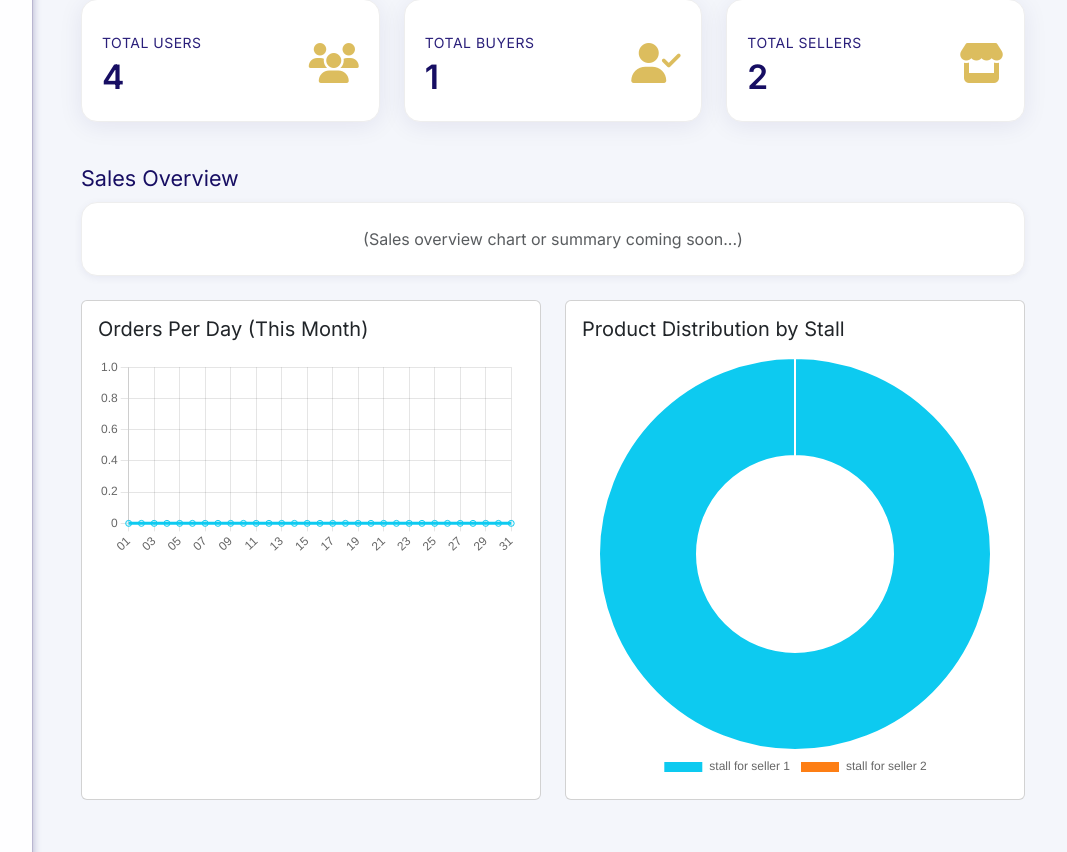
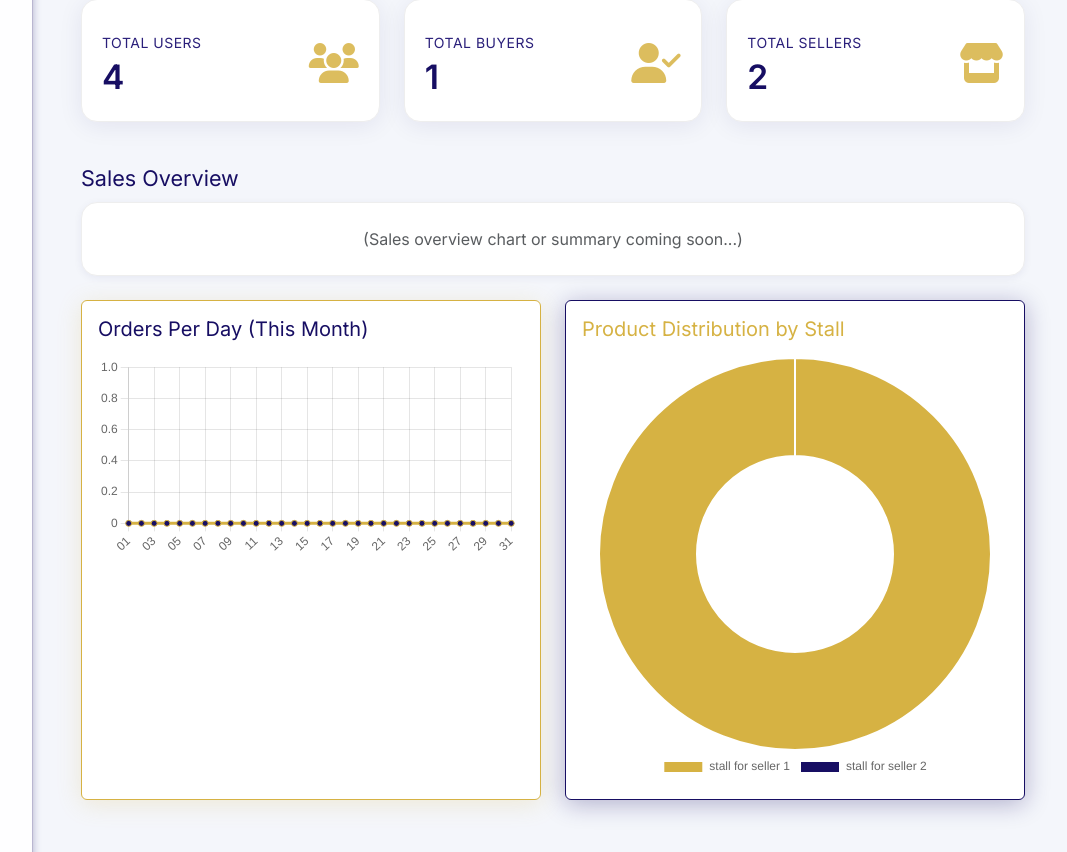
Before and after one commit to riecodes/eats-dyci-canteen, a PHP site: page / in a window 1280 px wide. Shown: the part 576-1428 px from the top of the page, without its empty margins (207-1274 px from the left). Run offline with PHP 8.4, Linux system fonts and the light colour scheme; a user stored in the database is signed in; data comes from the database, SQL or seed files in the repository; data that the repository does not hold is empty.

Commit message:
Enhance admin dashboard styling and chart configurations. Updated card styles for data visualizations with new borders and shadows, improved chart color settings using CSS variables, and implemented a dynamic color palette for the product distribution doughnut chart.

```diff
--- a/pages/admin_dashboard.php
+++ b/pages/admin_dashboard.php
@@ -166,14 +166,14 @@ foreach ($stmt->fetchAll() as $row) {
   <!-- Data Visualizations -->
   <div class="row mt-4 mb-4">
     <div class="col-md-6 mb-4">
-      <div class="card p-3 h-100">
-        <h5 class="mb-3">Orders Per Day (This Month)</h5>
+      <div class="card p-3 h-100" style="border:1.5px solid var(--primary-gold); box-shadow:0 4px 24px var(--shadow-gold);">
+        <h5 class="mb-3 text-secondary">Orders Per Day (This Month)</h5>
         <canvas id="ordersPerDayChart" height="200"></canvas>
       </div>
     </div>
     <div class="col-md-6 mb-4">
-      <div class="card p-3 h-100">
-        <h5 class="mb-3">Product Distribution by Stall</h5>
+      <div class="card p-3 h-100" style="border:1.5px solid var(--secondary-navy); box-shadow:0 4px 24px var(--shadow-navy);">
+        <h5 class="mb-3 text-primary">Product Distribution by Stall</h5>
         <canvas id="prodDistChart" height="200"></canvas>
       </div>
     </div>
@@ -190,10 +190,12 @@ foreach ($stmt->fetchAll() as $row) {
         datasets: [{
           label: 'Orders',
           data: ordersPerDayData,
-          borderColor: '#0dcaf0',
-          backgroundColor: 'rgba(13,202,240,0.1)',
+          borderColor: getComputedStyle(document.documentElement).getPropertyValue('--primary-gold').trim() || '#d6b243',
+          backgroundColor: getComputedStyle(document.documentElement).getPropertyValue('--shadow-gold').trim() || 'rgba(214,178,67,0.15)',
           fill: true,
-          tension: 0.3
+          tension: 0.3,
+          pointBackgroundColor: getComputedStyle(document.documentElement).getPropertyValue('--secondary-navy').trim() || '#170e63',
+          pointBorderColor: getComputedStyle(document.documentElement).getPropertyValue('--primary-gold').trim() || '#d6b243',
         }]
       },
       options: {
@@ -205,15 +207,21 @@ foreach ($stmt->fetchAll() as $row) {
     // Product distribution by stall data
     const prodDistLabels = <?= json_encode(array_keys($prod_dist)) ?>;
     const prodDistData = <?= json_encode(array_values($prod_dist)) ?>;
+    // Use palette for doughnut chart
+    const gold = getComputedStyle(document.documentElement).getPropertyValue('--primary-gold').trim() || '#d6b243';
+    const navy = getComputedStyle(document.documentElement).getPropertyValue('--secondary-navy').trim() || '#170e63';
+    const goldLight = getComputedStyle(document.documentElement).getPropertyValue('--gold-light').trim() || '#dfc055';
+    const goldDark = getComputedStyle(document.documentElement).getPropertyValue('--gold-dark').trim() || '#b8983a';
+    const navyLight = getComputedStyle(document.documentElement).getPropertyValue('--navy-light').trim() || '#2a1f7a';
+    const navyDark = getComputedStyle(document.documentElement).getPropertyValue('--navy-dark').trim() || '#110a4e';
+    const palette = [gold, navy, goldLight, goldDark, navyLight, navyDark, '#fffbe6', '#e6e6fa', '#f4f6fb', '#c4a139'];
     new Chart(document.getElementById('prodDistChart').getContext('2d'), {
       type: 'doughnut',
       data: {
         labels: prodDistLabels,
         datasets: [{
           data: prodDistData,
-          backgroundColor: [
-            '#0dcaf0','#fd7e14','#198754','#6610f2','#ffc107','#dc3545','#6c757d','#20c997','#0d6efd','#e83e8c'
-          ]
+          backgroundColor: palette.slice(0, prodDistLabels.length)
         }]
       },
       options: {
```
